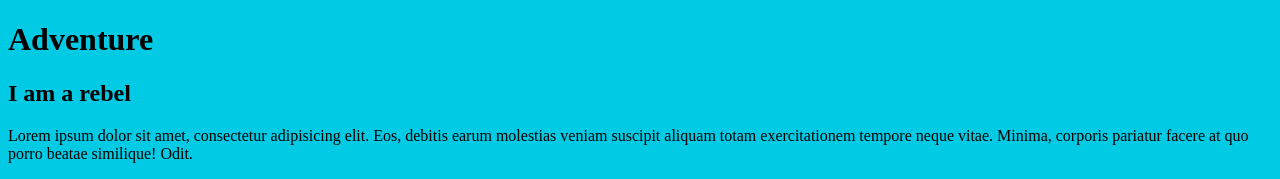
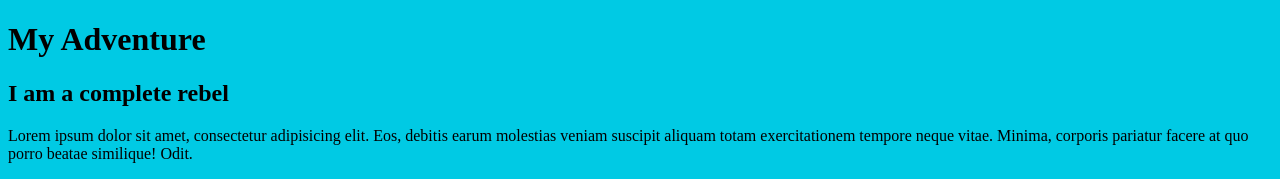
Before and after one commit to dharmaraj-techie/Leaarning-github, a plain HTML site: page index.html in a window 1280 px wide. Shown: the top 179 px of the page. Drawn offline with Linux system fonts and the light colour scheme.

Commit message:
update heading

```diff
--- a/index.html
+++ b/index.html
@@ -1,7 +1,7 @@
 <!doctype html>
 <html lang="en">
 <header>
-    <h1>Adventure </h1>
+    <h1>My Adventure </h1>
 </header>
 <head>
     <meta charset="utf-8">
@@ -15,8 +15,6 @@
     <script src="js/app.js"></script>
 </body>
 
-
-
 <div class="container">
     <main>
 
@@ -25,8 +23,8 @@
 
 <!-- start of new content -->
 <aside>
-    <h2>I am a rebel </h2>
 
+    <h2>I am a complete rebel </h2>
     <p>Lorem ipsum dolor sit amet, consectetur adipisicing elit. Eos, debitis earum molestias veniam suscipit aliquam totam exercitationem tempore neque vitae. Minima, corporis pariatur facere at quo porro beatae similique! Odit.</p>
 </aside>
 <!-- end of new content -->
@@ -45,7 +43,6 @@
             <img src="img/social-google.png" alt="Google Plus">
         </a>
     </section>
-
 </footer>
 
 </html>
```
